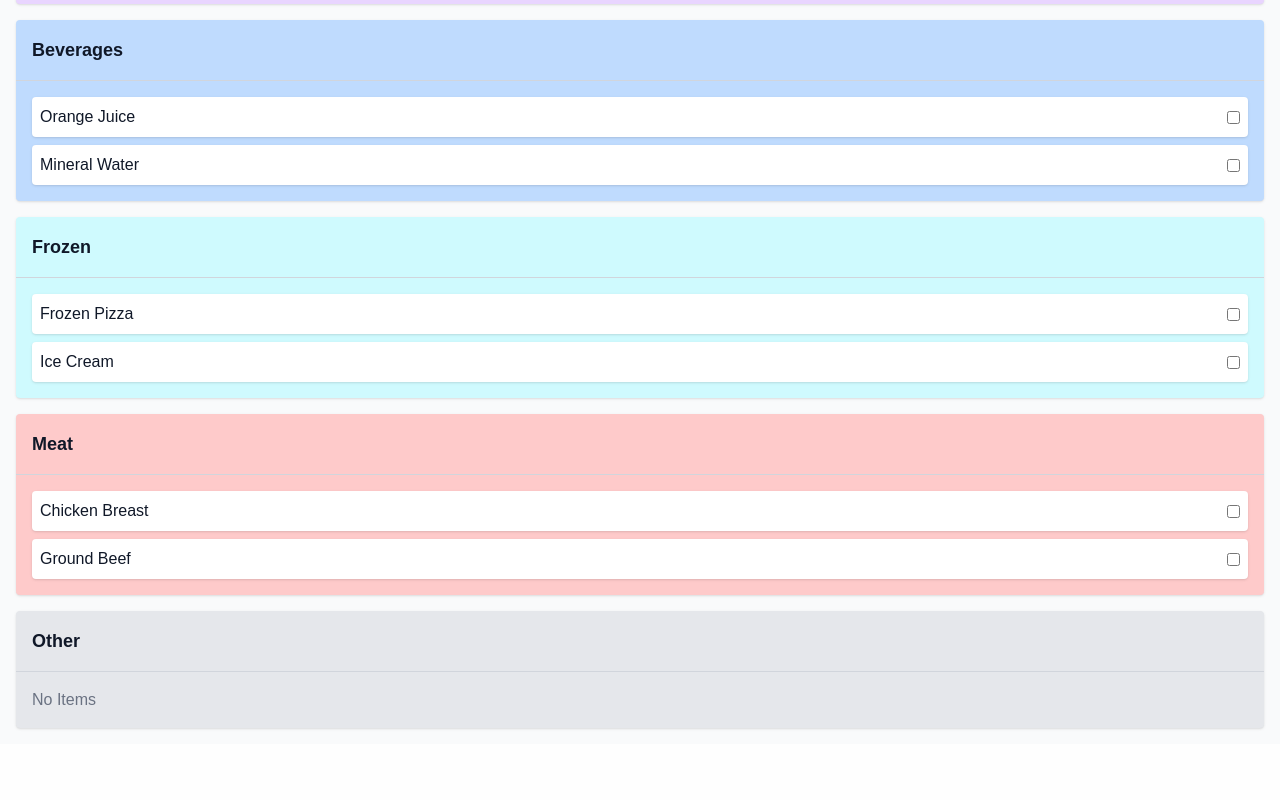
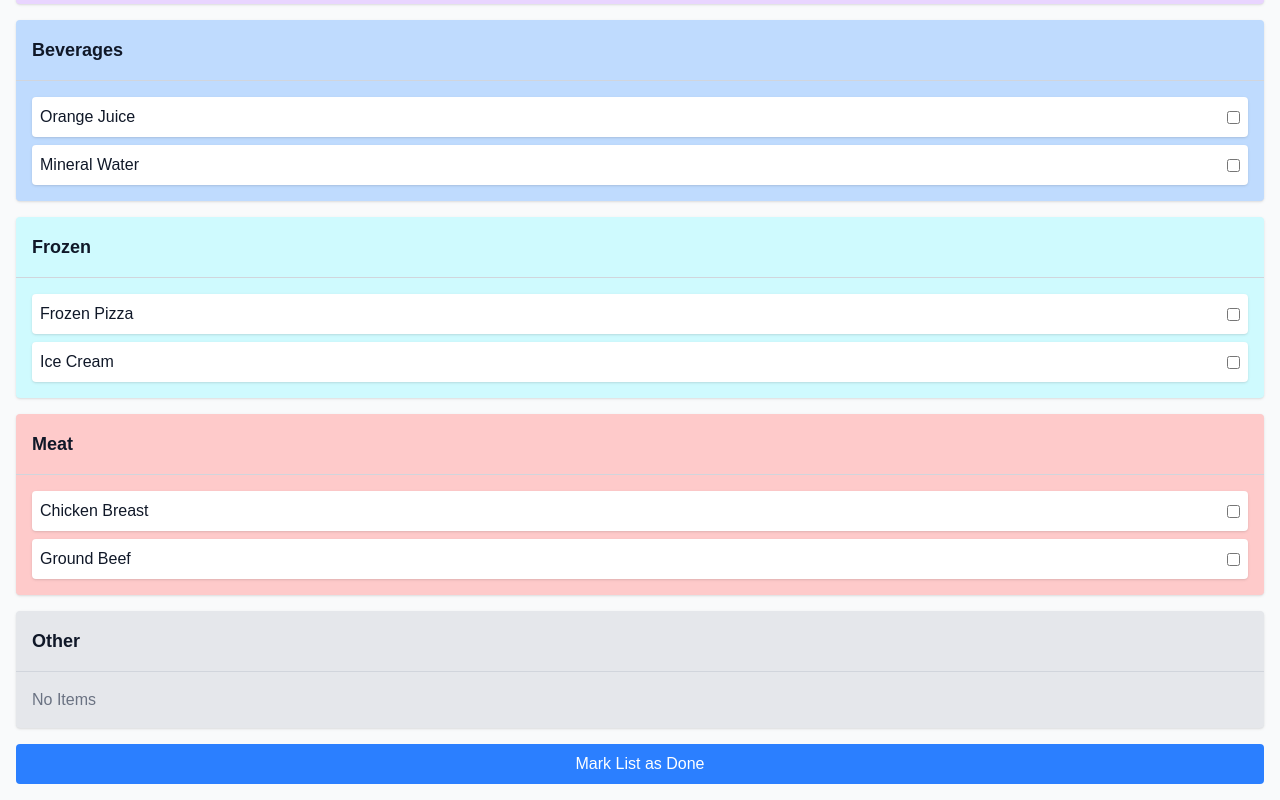
Before and after one commit to Kalbskinder/ShoppingApp, a Next.js app in the folder shoppingapp/: page / in a window 1280 px wide. Shown: the part 844-1644 px from the top of the page. Before the commit the page ends 1588 px from the top, so only its background shows below. Built offline with nearby package versions, Linux system fonts and the light colour scheme.

Commit message:
Added mark list as done button

```diff
--- a/shoppingapp/src/app/page.tsx
+++ b/shoppingapp/src/app/page.tsx
@@ -64,6 +64,7 @@ export default function Home() {
             </div>
           );
         })}
+        <button className="bg-blue-500 text-white p-2 rounded w-full">Mark List as Done</button>
       </main>
 
       {/* Floating Button */}
```
